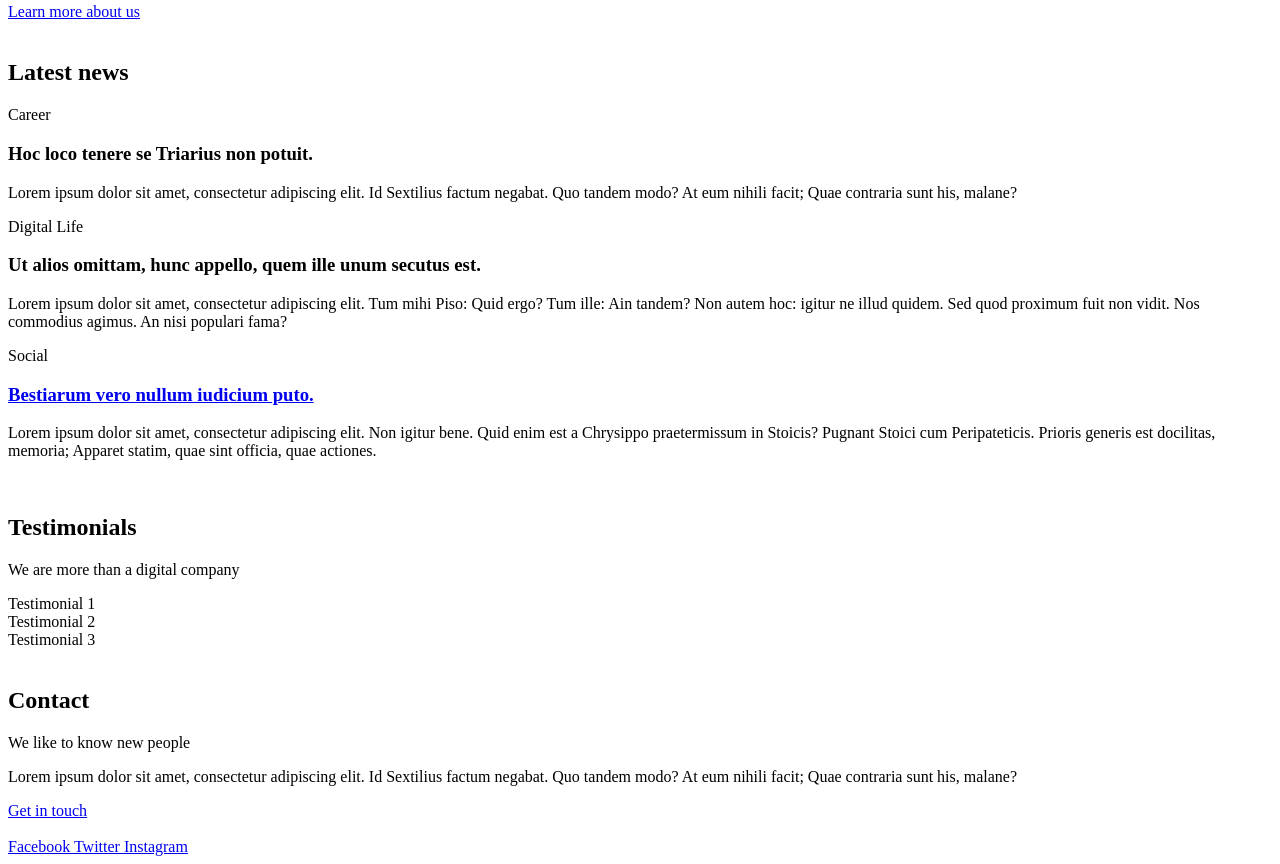
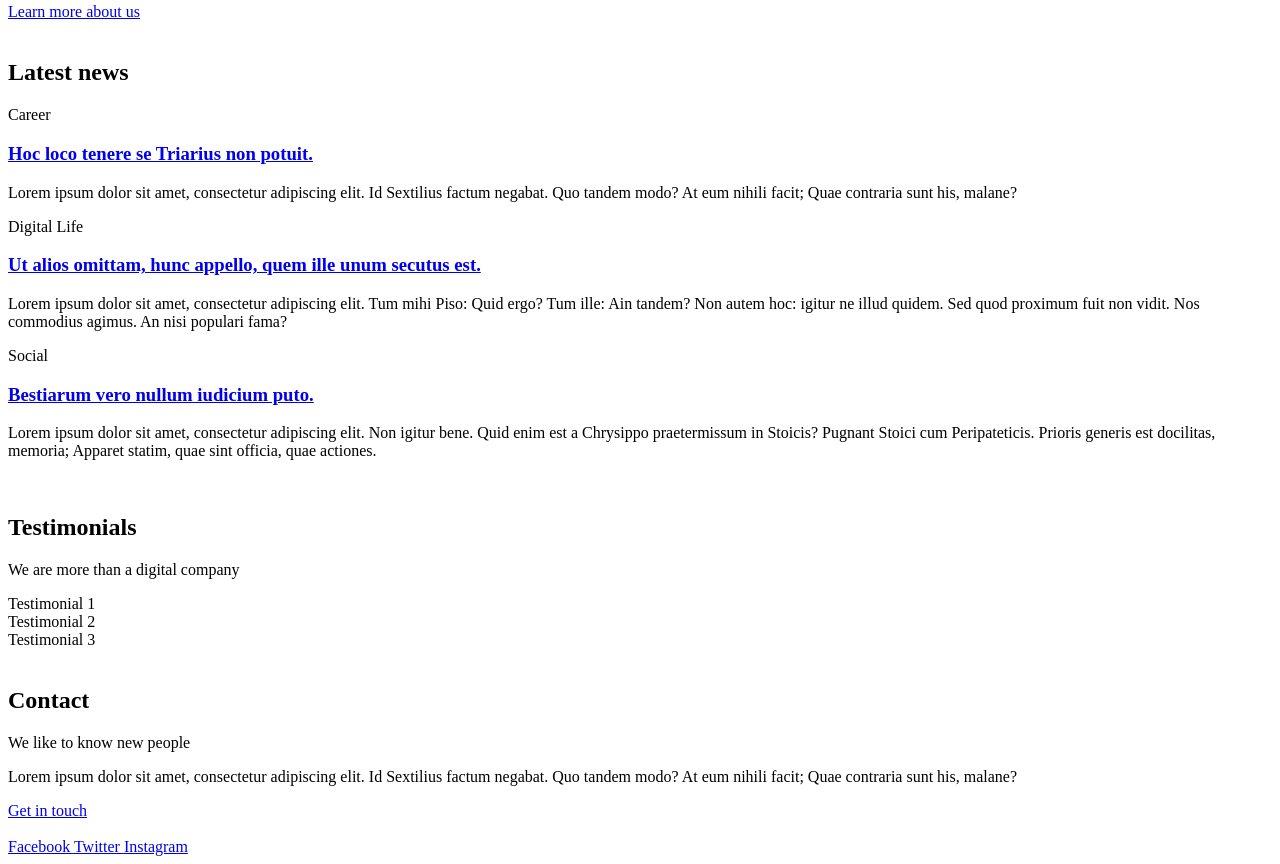
Before and after one commit to AminaHwess/holbertonschool-web_front_end, a plain HTML site: page html_advanced/23-index.html in a window 1280 px wide. Shown: the part 1274-2138 px from the top of the page. Drawn offline with Linux system fonts and the light colour scheme.

Commit message:
Services, Works, Latest news links

```diff
--- a/html_advanced/23-index.html
+++ b/html_advanced/23-index.html
@@ -167,14 +167,14 @@
             <div>
             <article>
                 <p> Career </p>
-                <h3><a href="#"></a> Hoc loco tenere se Triarius non potuit. </a></h3>
+                <h3><a href="#"> Hoc loco tenere se Triarius non potuit. </a></h3>
                 <p> Lorem ipsum dolor sit amet, consectetur adipiscing elit. Id Sextilius factum negabat. Quo tandem
                     modo? At eum nihili facit; Quae contraria sunt his, malane? </p>
             </article>
 
             <article>
                 <p> Digital Life </p>
-                <h3><a href="#"></a> Ut alios omittam, hunc appello, quem ille unum secutus est. </a></h3>
+                <h3><a href="#"> Ut alios omittam, hunc appello, quem ille unum secutus est. </a></h3>
                 <p> Lorem ipsum dolor sit amet, consectetur adipiscing elit. Tum mihi Piso: Quid ergo? Tum ille: Ain
                     tandem? Non autem hoc: igitur ne illud quidem. Sed quod proximum fuit non vidit. Nos commodius
                     agimus. An nisi populari fama? </p>
```
